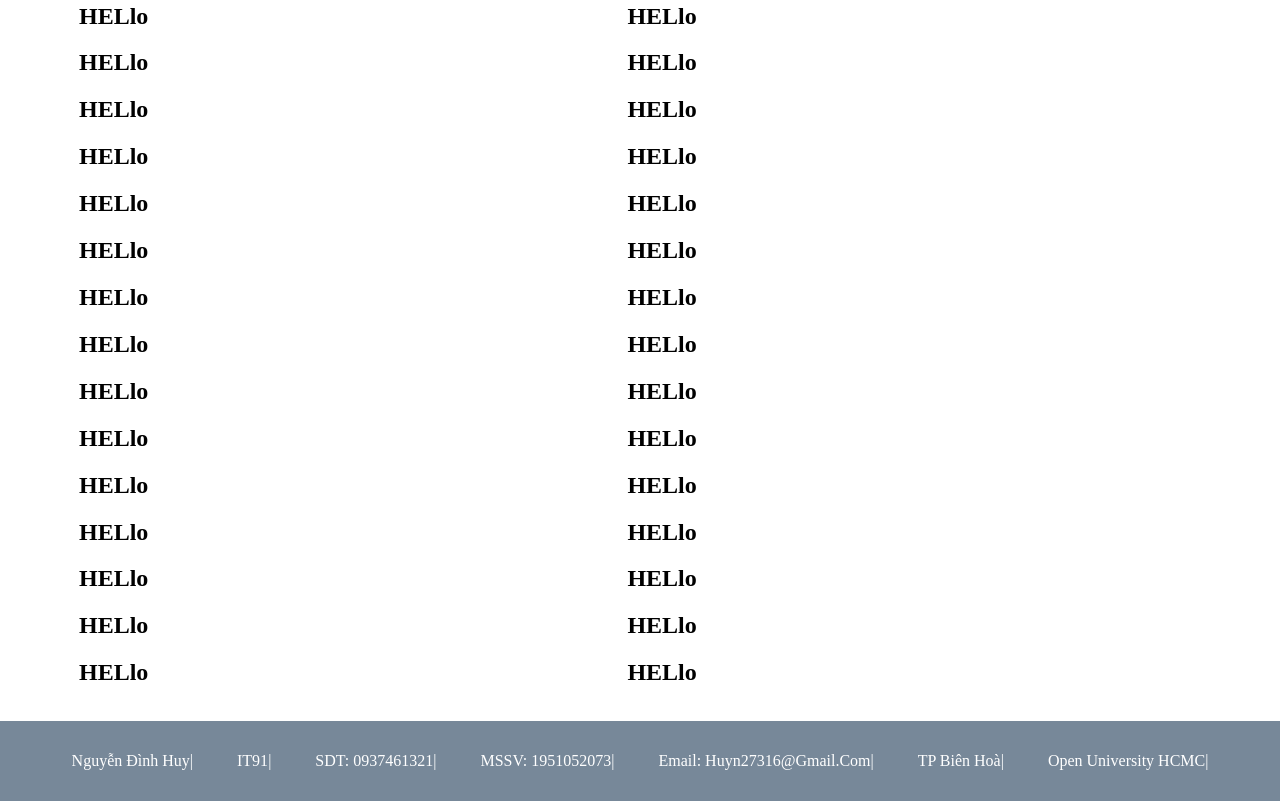
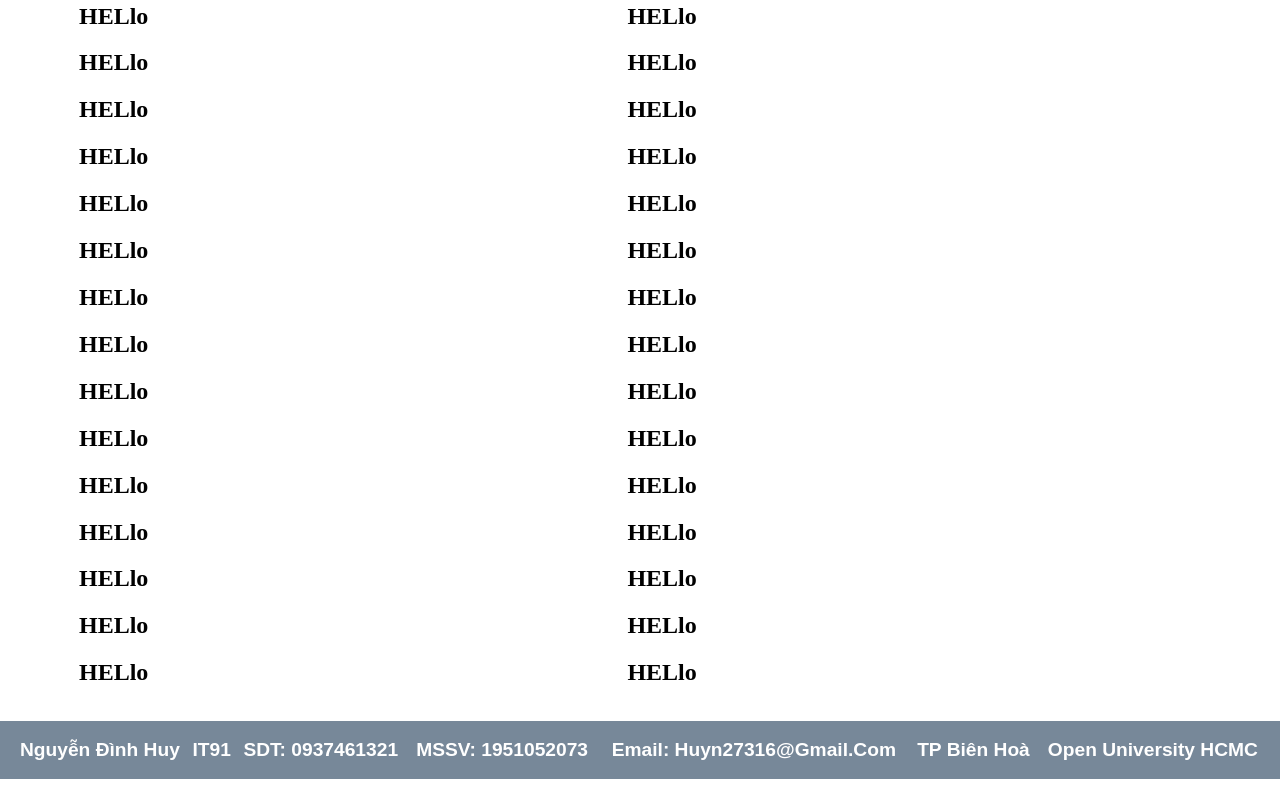
Before and after one commit to HuyNguyenDinh/TestGithubPage, a plain HTML site: page index.html in a window 1280 px wide. Shown: the part 1251-2052 px from the top of the page. After the commit the page ends 2030 px from the top, so only its background shows below. Drawn offline with Linux system fonts and the light colour scheme.

Commit message:
change footer to table

```diff
--- a/css/style.css
+++ b/css/style.css
@@ -94,15 +94,14 @@ footer {
     padding: 15px 10px;
 }
 
-footer dl {
+footer table {
     width: 100%;
     color: white;
+    font-size: larger;
+    font-family: Arial, Helvetica, sans-serif;
+    font-weight: bold;
     text-transform: capitalize;
     text-align: center;
-}
-
-footer dl dd, footer dl dt {
-    display: inline;
 }
 
 #button {
--- a/index.html
+++ b/index.html
@@ -108,15 +108,17 @@
             </div>
         </section>
         <footer id="footer">
-            <dl>
-                <dt> Nguyễn Đình Huy</dt>|
-                    <dd>IT91</dd>|
-                    <dd>SDT: 0937461321</dd>|
-                    <dd>MSSV: 1951052073</dd>|
-                    <dd>Email: huyn27316@gmail.com</dd>|
-                    <dd>TP Biên Hoà</dd>|
-                    <dd>Open University HCMC</dd>|
-            </dl>
+            <table>
+                <tr>
+                    <td>Nguyễn Đình Huy</td>
+                    <td>IT91</td>
+                    <td>SDT: 0937461321</td>
+                    <td>MSSV: 1951052073</td>
+                    <td>Email: huyn27316@gmail.com</td>
+                    <td>TP Biên Hoà</td>
+                    <td>Open University HCMC</td>
+                </tr>
+            </table>
         </footer>
     </body>
 </html>
```
